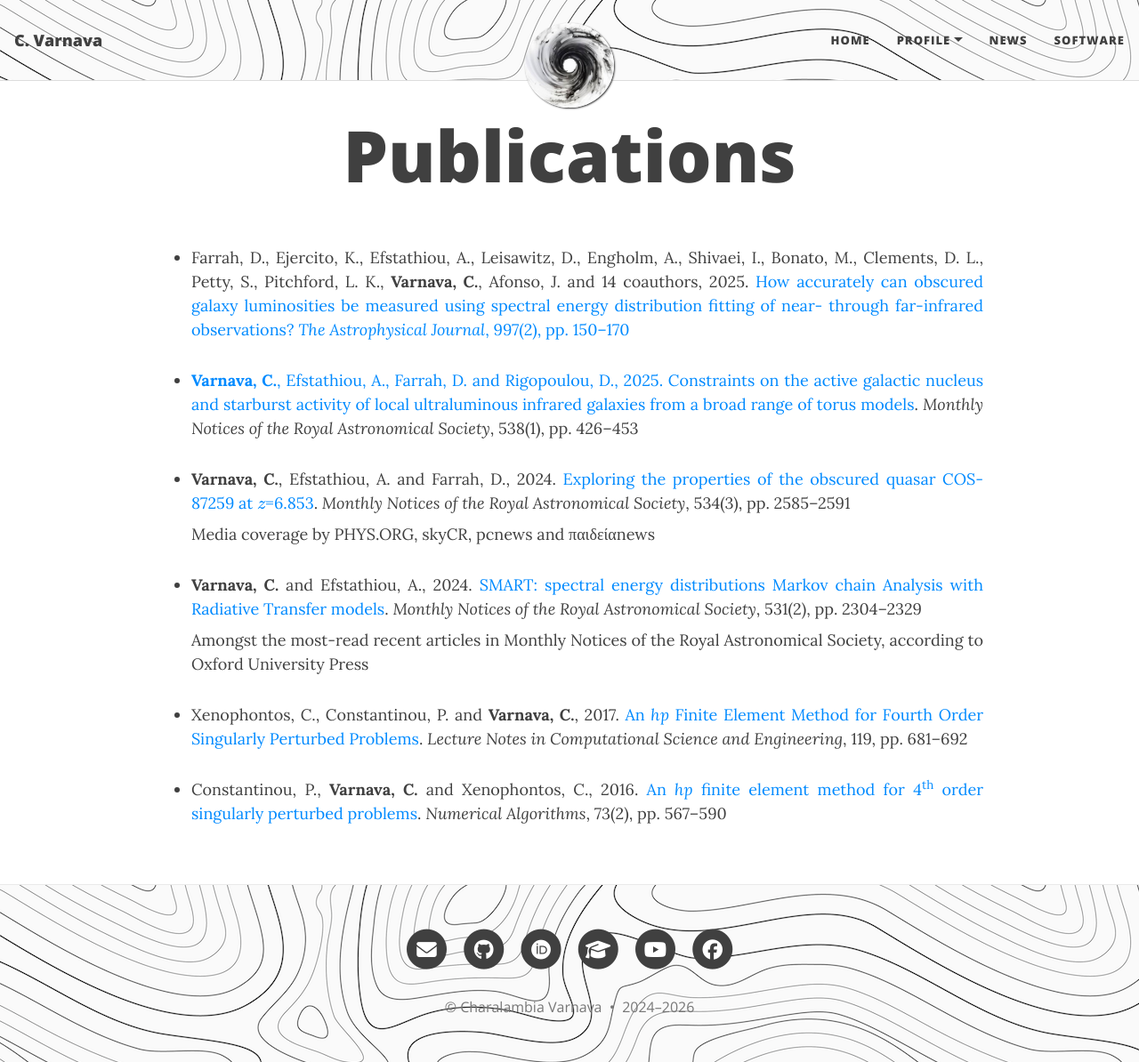
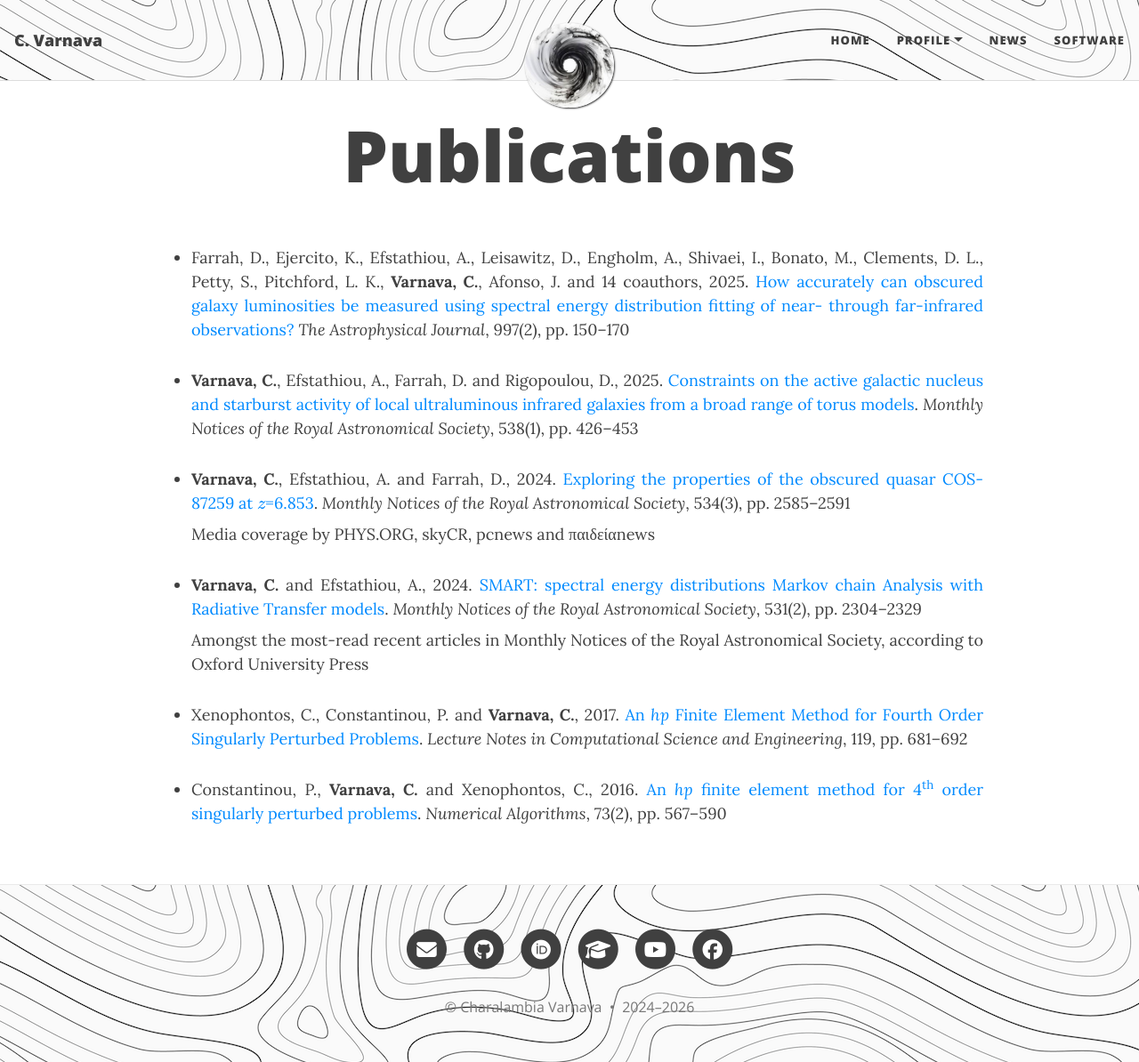
Before and after one commit to ch-var/ch-var.github.io, a Jekyll site: the page built from publications.html, in a window 1280 px wide and 1194 px high. Shown: the whole window at 89% size. Built offline with Jekyll 4.4.1, drawn with Linux system fonts in a browser that asks for light colours; formulas are drawn with MathJax 3.

Commit message:
Fix HTML formatting for publication list

```diff
--- a/publications.html
+++ b/publications.html
@@ -23,7 +23,7 @@ mathjax: true
 
 <p></p>
 <ul>
-<li class="responsive-margin">Farrah, D., Ejercito, K., Efstathiou, A., Leisawitz, D., Engholm, A., Shivaei, I., Bonato, M., Clements, D. L., Petty, S., Pitchford, L. K., <b>Varnava, C.</b>, Afonso, J. and 14 coauthors, 2025. <a href="https://doi.org/10.3847/1538-4357/ae21cd">How accurately can obscured galaxy luminosities be measured using spectral energy distribution fitting of near- through far-infrared observations? <i>The Astrophysical Journal</i>, 997(2), pp. 150–170</li>
+<li class="responsive-margin">Farrah, D., Ejercito, K., Efstathiou, A., Leisawitz, D., Engholm, A., Shivaei, I., Bonato, M., Clements, D. L., Petty, S., Pitchford, L. K., <b>Varnava, C.</b>, Afonso, J. and 14 coauthors, 2025. <a href="https://doi.org/10.3847/1538-4357/ae21cd">How accurately can obscured galaxy luminosities be measured using spectral energy distribution fitting of near- through far-infrared observations?</a> <i>The Astrophysical Journal</i>, 997(2), pp. 150–170</li>
 <p></p>
 <li class="responsive-margin"><b>Varnava, C.</b>, Efstathiou, A., Farrah, D. and Rigopoulou, D., 2025. <a href="https://doi.org/10.1093/mnras/staf319">Constraints on the active galactic nucleus and starburst activity of local ultraluminous infrared galaxies from a broad range of torus models</a>. <i>Monthly Notices of the Royal Astronomical Society</i>, 538(1), pp. 426–453</li>
 <p></p>
```
